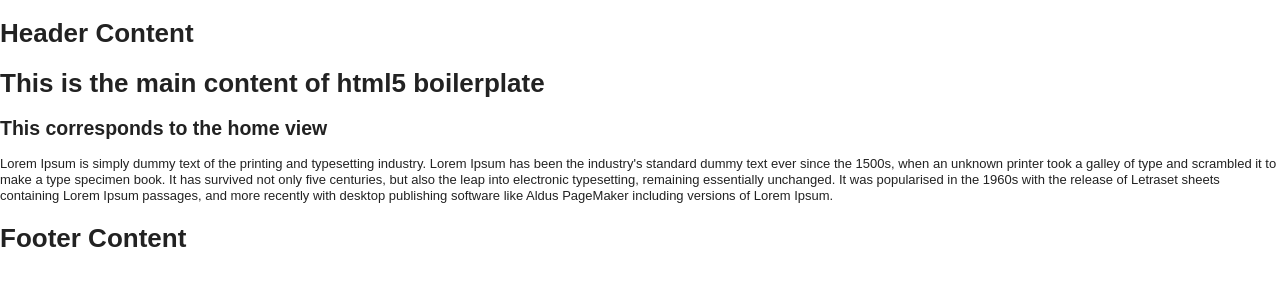
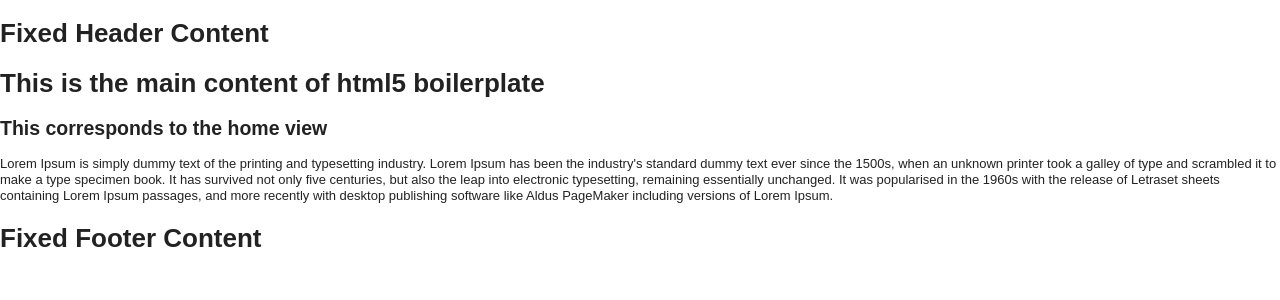
Before and after one commit to susotanuz/codeigniter--html5boilerplate--960grid-, a CodeIgniter app: the page made by index.php in a window 1280 px wide. Shown: the top 300 px of the page. Run offline with CodeIgniter, Linux system fonts and the light colour scheme; some libraries are stand-ins or nearby versions.

Commit message:
header and footer content upgrade

```diff
--- a/application/views/includes/footer.php
+++ b/application/views/includes/footer.php
@@ -1 +1 @@
-<h1>Footer Content</h1>
+<h1>Fixed Footer Content</h1>
--- a/application/views/includes/header.php
+++ b/application/views/includes/header.php
@@ -1 +1 @@
-<h1>Header Content</h1>
+<h1>Fixed Header Content</h1>
```
